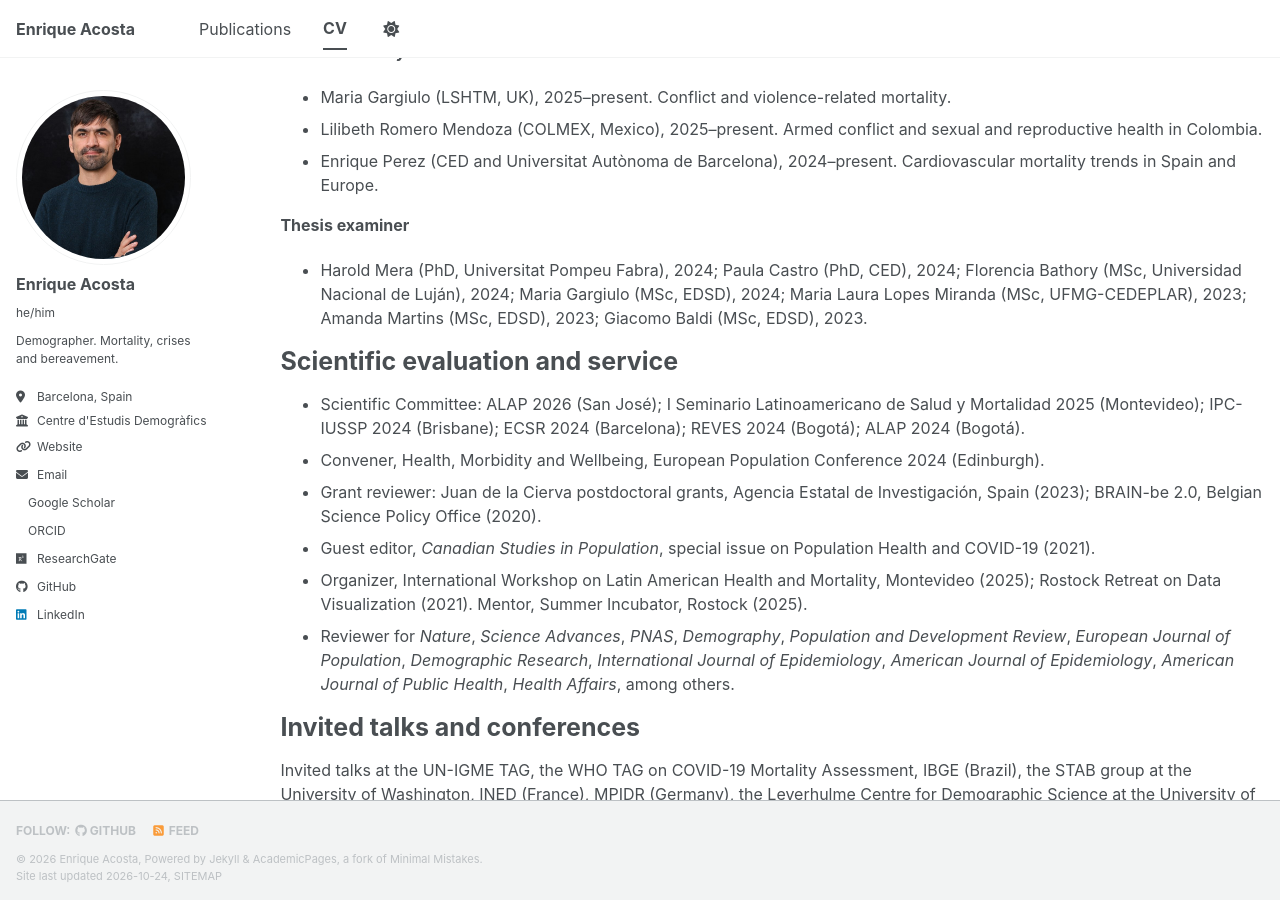
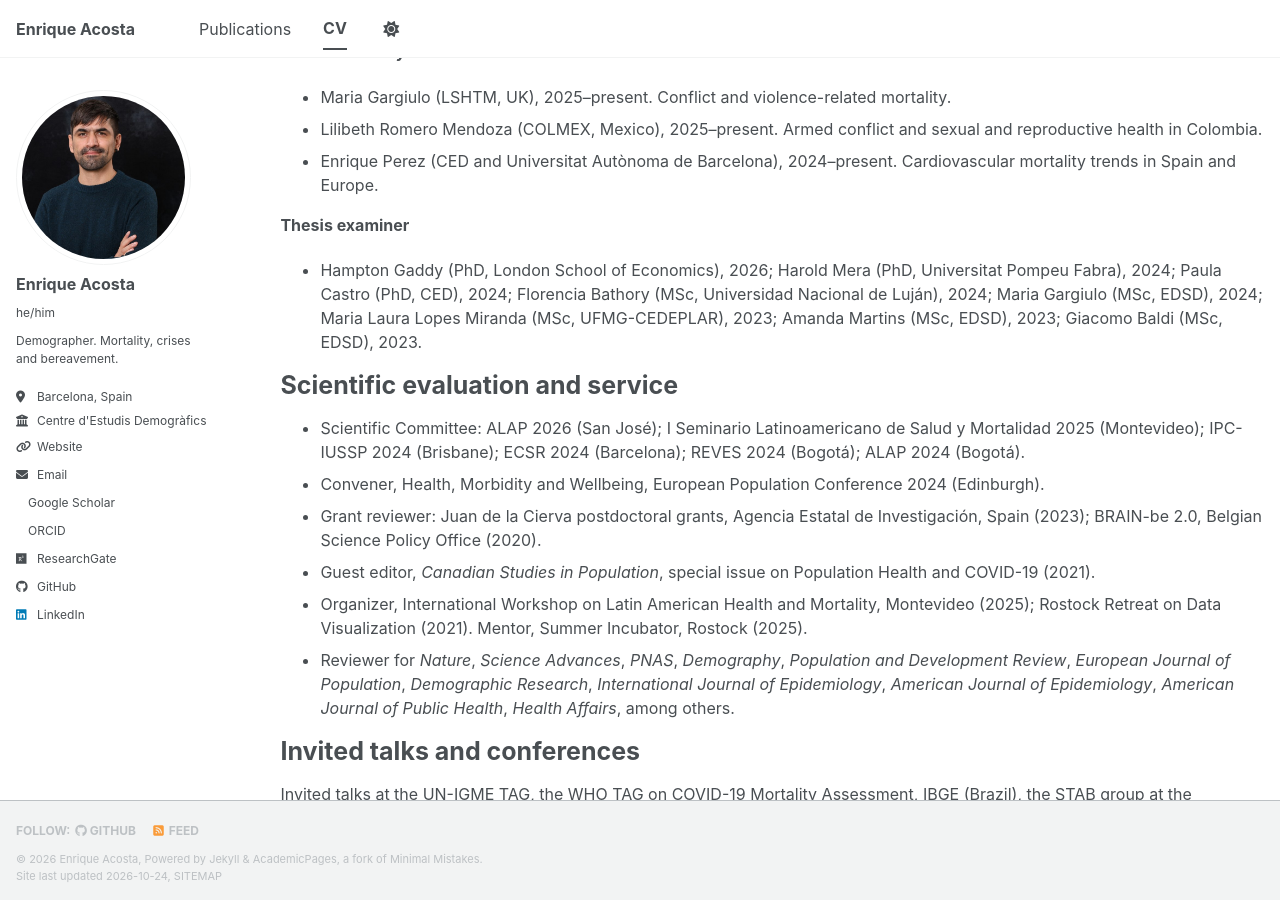
Before and after one commit to kikeacosta/kikeacosta.github.io, a Jekyll site: the page built from _pages/cv.md, in a window 1280 px wide and 900 px high, scrolled down 2667 px. Built offline with Jekyll 4.4.1, drawn with Linux system fonts in a browser that asks for light colours; a style sheet for code colours, icons or effects is not loaded.

Commit message:
CV: add Hampton Gaddy to thesis examiner list
Co-Authored-By: Claude Fable 5.1 <noreply@anthropic.com>

```diff
--- a/_pages/cv.md
+++ b/_pages/cv.md
@@ -91,7 +91,7 @@ Supervision
 * Enrique Perez (CED and Universitat Autònoma de Barcelona), 2024–present. Cardiovascular mortality trends in Spain and Europe.
 
 **Thesis examiner**
-* Harold Mera (PhD, Universitat Pompeu Fabra), 2024; Paula Castro (PhD, CED), 2024; Florencia Bathory (MSc, Universidad Nacional de Luján), 2024; Maria Gargiulo (MSc, EDSD), 2024; Maria Laura Lopes Miranda (MSc, UFMG-CEDEPLAR), 2023; Amanda Martins (MSc, EDSD), 2023; Giacomo Baldi (MSc, EDSD), 2023.
+* Hampton Gaddy (PhD, London School of Economics), 2026; Harold Mera (PhD, Universitat Pompeu Fabra), 2024; Paula Castro (PhD, CED), 2024; Florencia Bathory (MSc, Universidad Nacional de Luján), 2024; Maria Gargiulo (MSc, EDSD), 2024; Maria Laura Lopes Miranda (MSc, UFMG-CEDEPLAR), 2023; Amanda Martins (MSc, EDSD), 2023; Giacomo Baldi (MSc, EDSD), 2023.
 
 Scientific evaluation and service
 ======
```
